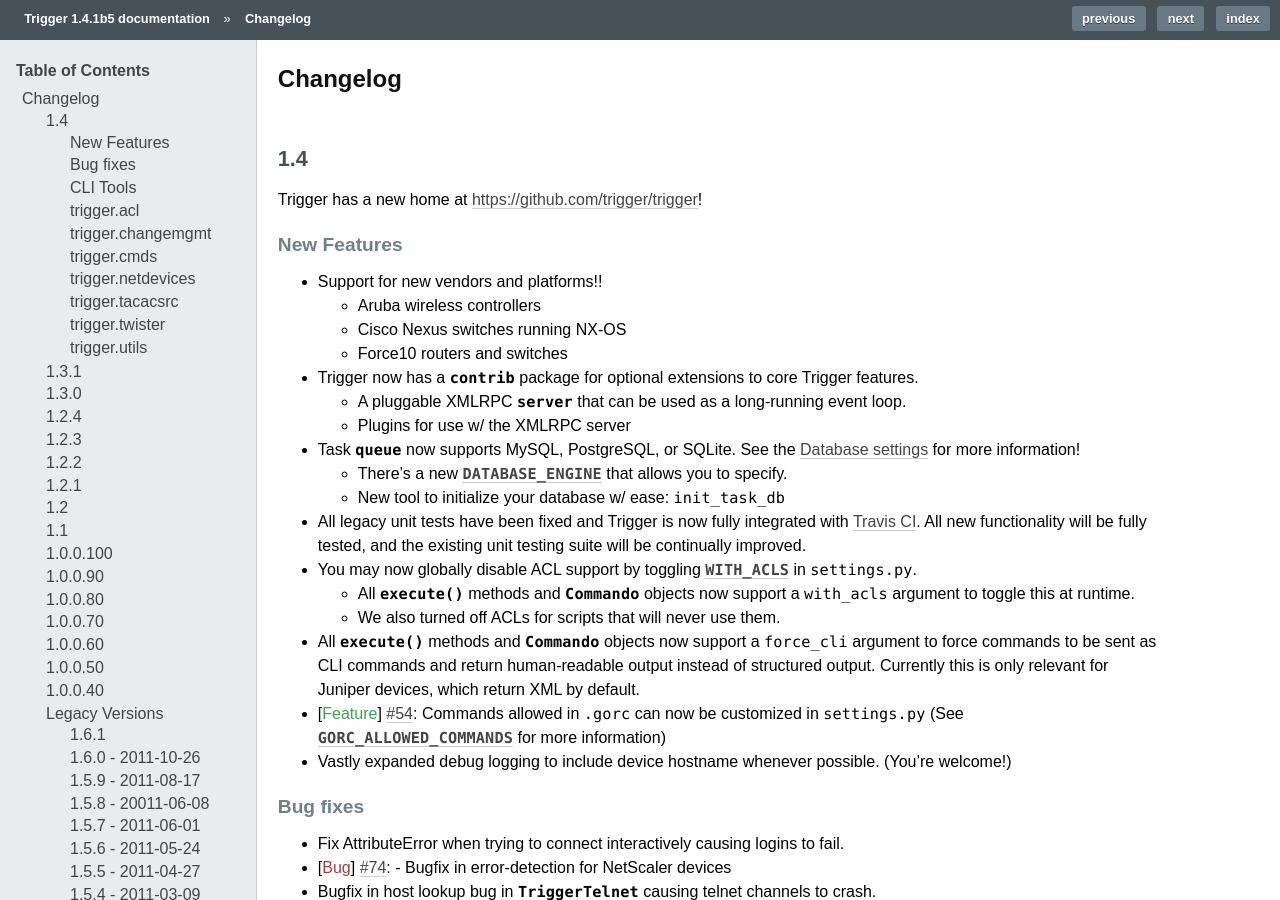
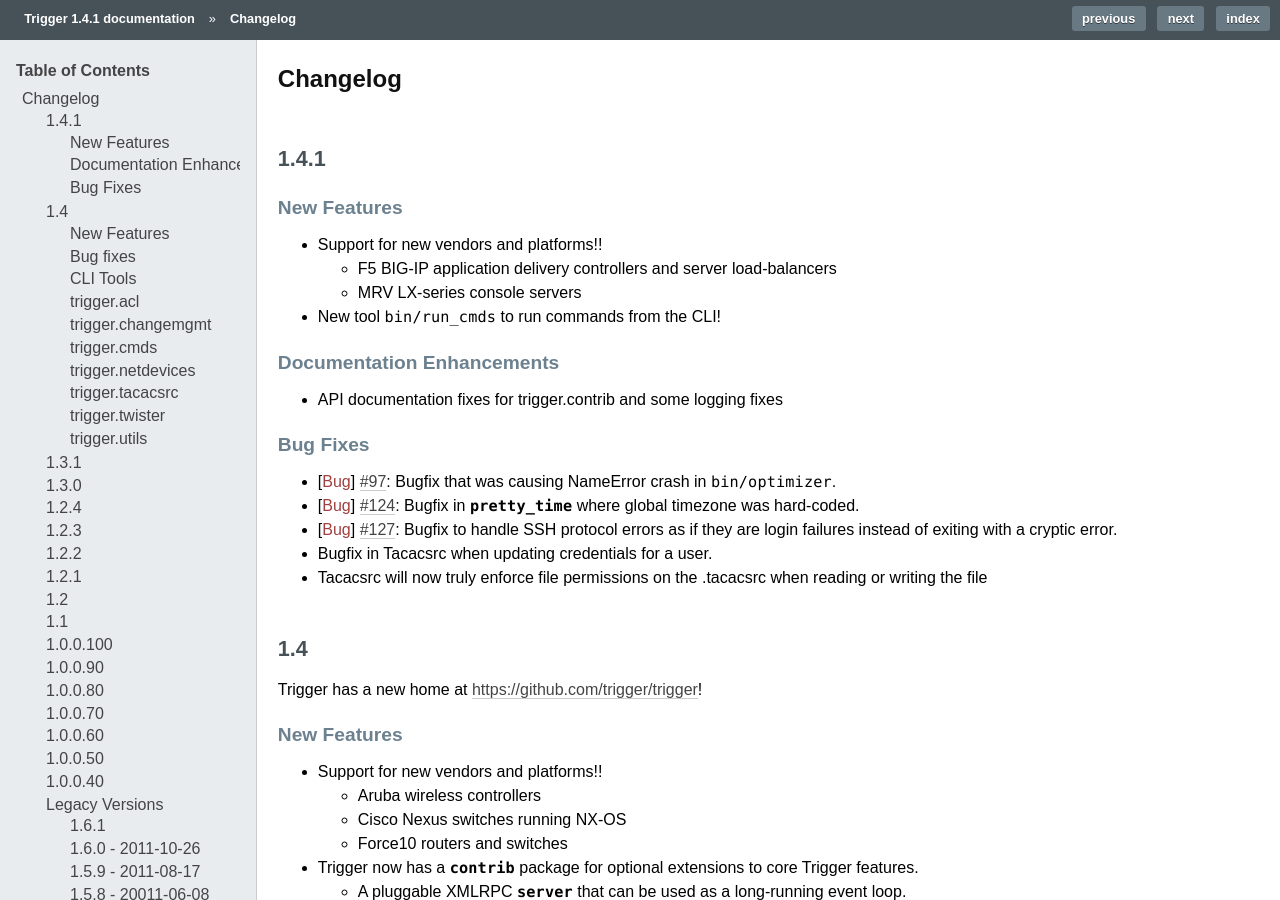
Before and after one commit to trigger/trigger, a Sphinx documentation site: the page built from docs/changelog.rst, in a window 1280 px wide and 900 px high. Built offline with Sphinx 7.4.7, drawn with Linux system fonts in a browser that asks for light colours; some of the changed text lies outside the part shown.

Commit message:
Release 1.4.1
New Features
------------

+ Support for new vendors and platforms!!

  - F5 BIG-IP application delivery controllers and server
    load-balancers
  - MRV LX-series console servers

+ New tool ``bin/run_cmds`` to run commands from the CLI!

Documentation Enhancements
--------------------------

+ API documentation fixes for trigger.contrib and some logging
  fixes

Bug Fixes
---------

+ :bug:`97` Bugfix that was causing NameError crash in
  ``bin/optimizer``.
+ :bug:`124` Bugfix in `~trigger.utils.cli.pretty_time` where
  global timezone was hard-coded.
+ :bug:`127` Bugfix to handle SSH protocol errors as if they are
  login failures instead of exiting with a cryptic error.
+ Bugfix in Tacacsrc when updating credentials for a user.
+ Tacacsrc will now truly enforce file permissions on the
  .tacacsrc when reading or writing the file

Change-Id: I7f6daebb423f5b7321c3fba880ada3ab8855de6d

```diff
--- a/docs/changelog.rst
+++ b/docs/changelog.rst
@@ -1,6 +1,40 @@
 =========
 Changelog
 =========
+
+.. _v1.4.1:
+
+1.4.1
+=====
+
+New Features
+------------
+
++ Support for new vendors and platforms!!
+
+  - F5 BIG-IP application delivery controllers and server load-balancers
+  - MRV LX-series console servers
+
++ New tool ``bin/run_cmds`` to run commands from the CLI!
+
+Documentation Enhancements
+--------------------------
+
++ API documentation fixes for trigger.contrib and some logging
+  fixes
+
+Bug Fixes
+---------
+
++ :bug:`97` Bugfix that was causing NameError crash in
+  ``bin/optimizer``.
++ :bug:`124` Bugfix in `~trigger.utils.cli.pretty_time` where
+  global timezone was hard-coded.
++ :bug:`127` Bugfix to handle SSH protocol errors as if they are
+  login failures instead of exiting with a cryptic error.
++ Bugfix in Tacacsrc when updating credentials for a user.
++ Tacacsrc will now truly enforce file permissions on the
+  .tacacsrc when reading or writing the file
 
 .. _v1.4:
 
--- a/trigger/__init__.py
+++ b/trigger/__init__.py
@@ -1,4 +1,4 @@
-__version__ = (1, 4, 1, 'b5')
+__version__ = (1, 4, 1)
 
 full_version = '.'.join(map(str, __version__[0:3])) + ''.join(__version__[3:])
 release = full_version
```
Also changed, not shown: docs/index.rst (+10 -2 lines), 5 other files.
